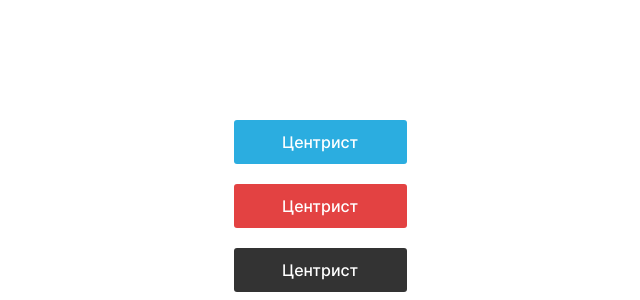
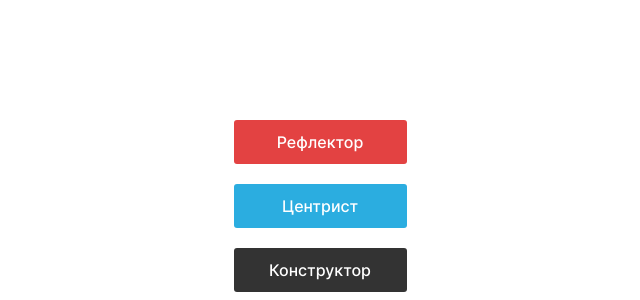
Before and after one commit to George323ru/thinking-trainer, a React (Create React App) app: page / in a window 1280 px wide. Shown: the part 500-800 px from the top of the page, without its empty margins (320-960 px from the left). Built offline with nearby package versions, Linux system fonts and the light colour scheme.

Commit message:
feat make a logic for button

```diff
--- a/src/components/App/App.js
+++ b/src/components/App/App.js
@@ -1,5 +1,7 @@
 import './App.css';
 import questionCentrist from '../../utils/arraysCentrist';
+import quotesReflector from '../../utils/arraysReflector';
+import quotesСonstructor from '../../utils/arraysConstructor';
 import { useState } from 'react';
 import Button from '../Button/Button';
 
@@ -15,16 +17,42 @@ const App = () => {
     colorBlack: "#333333"
   }
 
-  const handleChange = () => {
-    let randomNumber = Math.floor(Math.random() * questionCentrist.length);
+  const nameButton = {
+    centrist: 'Центрист',
+    reflector: 'Рефлектор',
+    constructor: 'Конструктор'
+  }
 
-    if (questionCentrist[randomNumber] === randomQuestionCentrist[0]) {
-      if (randomNumber === questionCentrist.length - 1) {
-        randomNumber -= 1;
+  const handleRandomNamderArray = (questionArray) => {
+    return Math.floor(Math.random() * questionArray.length);
+  }
+
+  const handleNoRepeating = (array, randomNumber) => {
+    if (array[randomNumber] === randomQuestionCentrist[0]) {
+      if (randomNumber === array.length - 1) {
+        return randomNumber -= 1;
       }
-      randomNumber += 1;
+      return randomNumber += 1;
     }
-    setRandomQuestionCentrist([questionCentrist[randomNumber]]);
+  }
+
+  const handleChange = (e) => {
+    let randomNumber
+
+    if (e.target.textContent === 'Центрист') {
+      randomNumber = handleRandomNamderArray(questionCentrist)
+      handleNoRepeating(questionCentrist, randomNumber)
+      setRandomQuestionCentrist([questionCentrist[randomNumber]]);
+    } else if (e.target.textContent === 'Рефлектор') {
+      randomNumber = handleRandomNamderArray(quotesReflector)
+      handleNoRepeating(quotesReflector, randomNumber)
+      setRandomQuestionCentrist([quotesReflector[randomNumber]]);
+    } else if (e.target.textContent === 'Конструктор') {
+      randomNumber = handleRandomNamderArray(quotesСonstructor)
+      handleNoRepeating(quotesСonstructor, randomNumber)
+      setRandomQuestionCentrist([quotesСonstructor[randomNumber]]);
+    }
+
   }
 
   return (
@@ -33,13 +61,16 @@ const App = () => {
         <h1 className="main__quotes">{randomQuestionCentrist[0].question}</h1>
         <p className="main__description">{randomQuestionCentrist[0].description}</p>
         <Button
-          color={colorButton.colorBlue}
+          color={colorButton.colorRed}
+          nameButton={nameButton.reflector}
           onChange={handleChange} />
         <Button
-          color={colorButton.colorRed}
+          color={colorButton.colorBlue}
+          nameButton={nameButton.centrist}
           onChange={handleChange} />
         <Button
           color={colorButton.colorBlack}
+          nameButton={nameButton.constructor}
           onChange={handleChange} />
       </div>
     </div>
--- a/src/components/Button/Button.js
+++ b/src/components/Button/Button.js
@@ -1,13 +1,13 @@
 import './Button.css';
 
-const Button = ({ onChange, color }) => {
+const Button = ({ onChange, color, nameButton }) => {
 
 
   return (
     <button
       className="main__button"
       style={{ background: color }}
-      onClick={onChange}>Центрист</button>
+      onClick={onChange}>{nameButton}</button>
   );
 }
 
```
